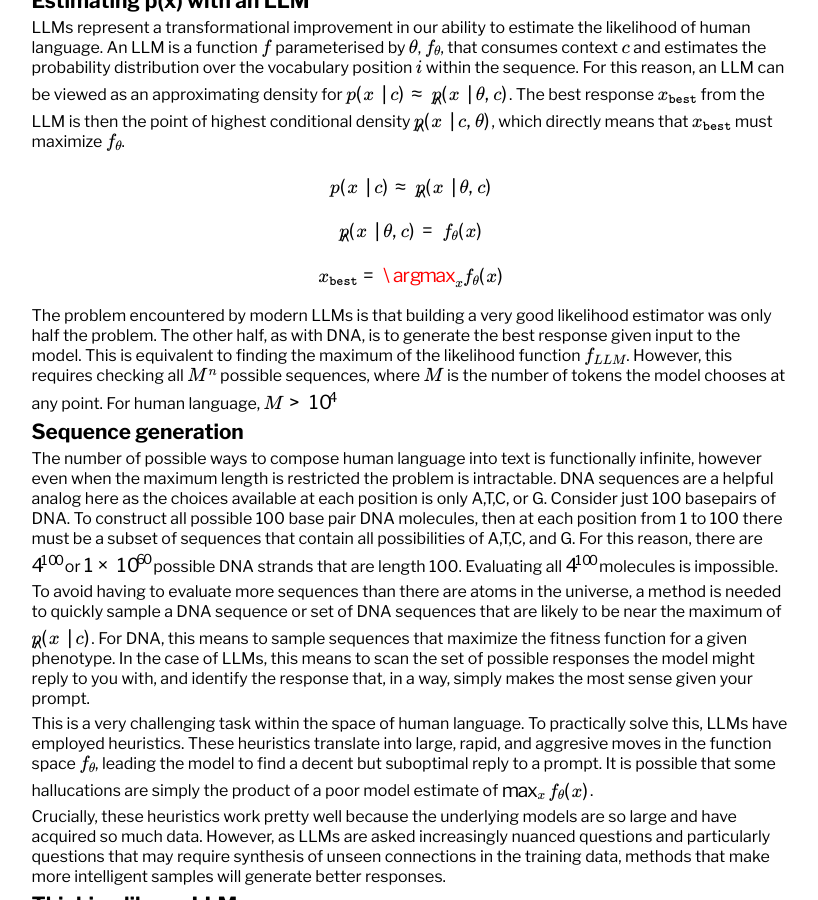
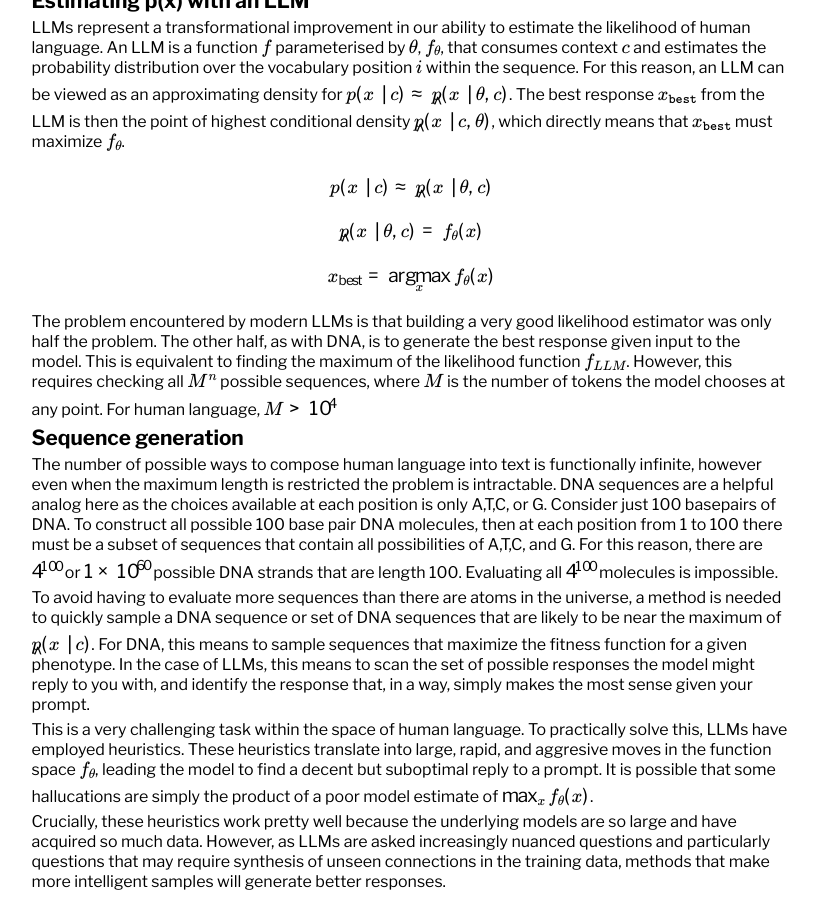
Before and after one commit to dan-sprague/dan-sprague.github.io, a Jekyll site: the page built from _posts/2025-02-02-llmthinking.markdown, in a window 1280 px wide and 900 px high, scrolled down 841 px. Shown: the whole window, without its empty margins (221-1039 px from the left). Built offline with Jekyll 4.4.1, drawn with Linux system fonts in a browser that asks for light colours; formulas are drawn with MathJax 3.

Commit message:
fixed bug

```diff
--- a/_posts/2025-02-02-llmthinking.markdown
+++ b/_posts/2025-02-02-llmthinking.markdown
@@ -33,7 +33,7 @@ $$p(x \mid c) \approx \hat{p}(x \mid \theta,c)$$
 
 $$\hat{p}(x \mid \theta,c) = f_\theta(x)$$
 
-$$x_{\texttt{best}} = \argmax_{x} f_\theta(x)$$
+$$x_{\text{best}} = \underset{x}{\operatorname{argmax}} f_\theta(x)$$
 
 The problem encountered by modern LLMs is that building a very good likelihood estimator was only half the problem. The other half, as with DNA, is to generate the best response given input to the model. This is equivalent to finding the maximum of the likelihood function $f_{LLM}$. However, this requires checking all $M^n$ possible sequences, where $M$ is the number of tokens the model chooses at any point. For human language, $M > 10^4$<br>
 
```
